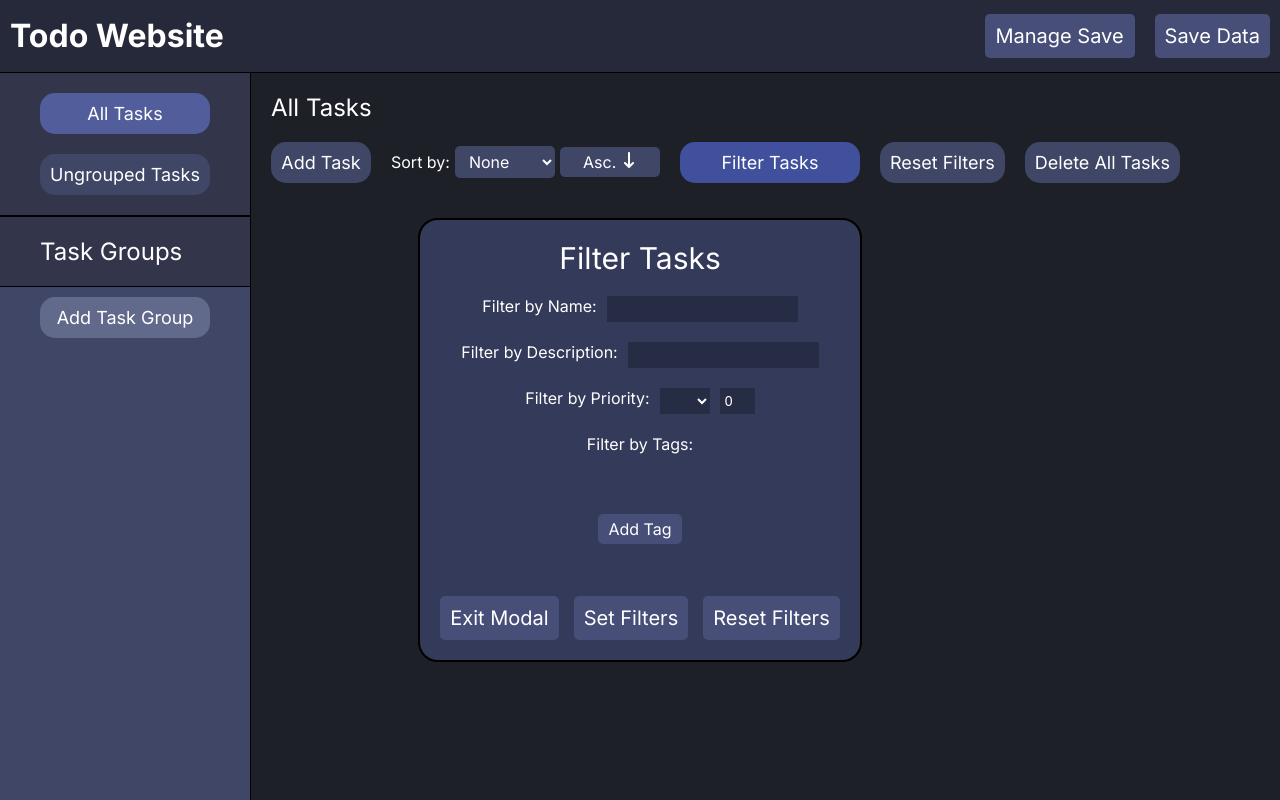
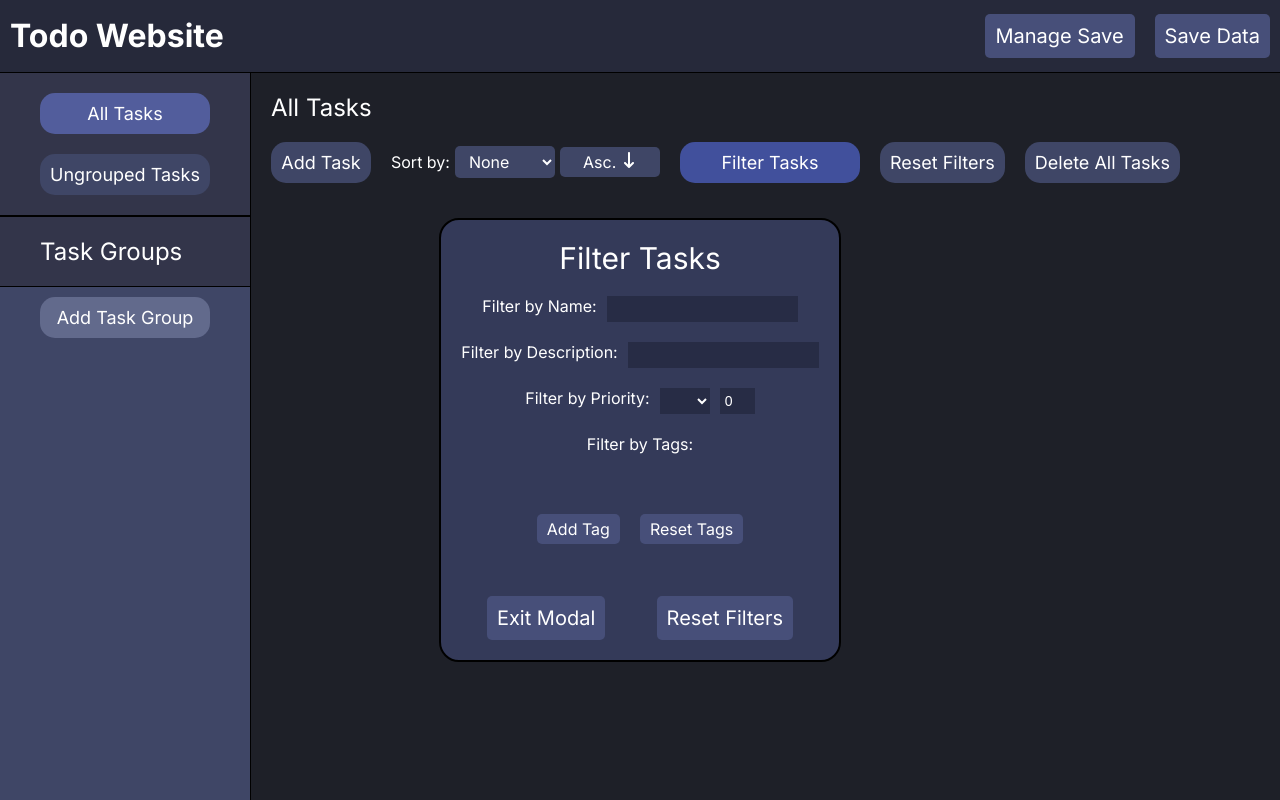
Before and after one commit to milesman34/TodoWebsite, a React (Vite) app: page / in a window 1280 px wide. Both pictures are taken after a click on the button "Filter Tasks". Built offline with nearby package versions, Linux system fonts and the light colour scheme.

Commit message:
Filter by tags

```diff
--- a/src/features/modals/filter-tasks/FilterTasksModal.tsx
+++ b/src/features/modals/filter-tasks/FilterTasksModal.tsx
@@ -5,6 +5,7 @@ import {
     addFilterTag,
     Modal,
     Operator,
+    resetFilters,
     selectFilterDescription,
     selectFilterName,
     selectFilterPriorityOperator,
@@ -14,10 +15,10 @@ import {
     setFilterDescription,
     setFilterName,
     setFilterPriorityOperator,
-    setFilterPriorityThreshold
+    setFilterPriorityThreshold,
+    setFilterTags
 } from "../../../redux/todoSlice";
 import { ExitModalButton } from "../components/ExitModalButton";
-import { ResetFiltersButton } from "./components/ResetFiltersButton";
 import { FilterTag } from "./components/FilterTag";
 
 // Map priority operators to text and vice versa
@@ -47,52 +48,16 @@ const textToOperator: Record<string, Operator> = {
 export const FilterTasksModal = () => {
     const dispatch = useDispatch();
 
-    const filterName = useSelector(selectFilterName);
-    const filterDescription = useSelector(selectFilterDescription);
-    const filterPriority = useSelector(selectFilterPriorityThreshold);
-    const filterPriorityOperator = useSelector(selectFilterPriorityOperator);
+    const name = useSelector(selectFilterName);
+    const description = useSelector(selectFilterDescription);
+    const priority = useSelector(selectFilterPriorityThreshold);
+    const priorityOperator = useSelector(selectFilterPriorityOperator);
     const filterTags = useSelector(selectFilterTags);
 
-    // Name to filter by
-    const [name, setName] = useState(filterName);
-
-    // Description to filter by
-    const [description, setDescription] = useState(filterDescription);
-
     // Priority to filter by
-    const [priority, setPriority] = useState(filterPriority.toString());
-
-    // Priority operator to use
-    const [priorityOperator, setPriorityOperator] = useState(
-        operatorToText[filterPriorityOperator]
-    );
+    const [priorityText, setPriorityText] = useState(priority.toString());
 
     useDetectKeydown("Escape", () => dispatch(setActiveModal(Modal.None)));
-
-    // Extra function to call when the ResetFiltersButton is clicked to clear out the textboxes and reset other UI elements
-    const resetUIElements = () => {
-        setName("");
-        setDescription("");
-        setPriority("0");
-        setPriorityOperator("");
-    };
-
-    // Button that sets the filters
-    const onSetFiltersClicked = () => {
-        dispatch(setFilterName(name));
-        dispatch(setFilterDescription(description));
-
-        const prioThreshold = parseFloat(priority);
-
-        if (isNaN(prioThreshold)) {
-            dispatch(setFilterPriorityThreshold(0));
-            setPriority("0");
-        } else {
-            dispatch(setFilterPriorityThreshold(prioThreshold));
-        }
-
-        dispatch(setFilterPriorityOperator(textToOperator[priorityOperator]));
-    };
 
     // Adds a tag to the filter
     const onAddTagClicked = () => {
@@ -117,7 +82,7 @@ export const FilterTasksModal = () => {
                         className="filter-modal-row-input"
                         data-testid="filter-modal-name"
                         value={name}
-                        onChange={(event) => setName(event.target.value)}
+                        onChange={(event) => dispatch(setFilterName(event.target.value))}
                     />
                 </div>
 
@@ -130,7 +95,9 @@ export const FilterTasksModal = () => {
                         className="filter-modal-row-input"
                         data-testid="filter-modal-description"
                         value={description}
-                        onChange={(event) => setDescription(event.target.value)}
+                        onChange={(event) =>
+                            dispatch(setFilterDescription(event.target.value))
+                        }
                     />
                 </div>
 
@@ -140,9 +107,13 @@ export const FilterTasksModal = () => {
                     <select
                         className="filter-modal-prio-operator-select"
                         data-testid="filter-modal-prio-operator-select"
-                        value={priorityOperator}
+                        value={operatorToText[priorityOperator]}
                         onChange={(event: React.ChangeEvent<HTMLSelectElement>) =>
-                            setPriorityOperator(event.target.value)
+                            dispatch(
+                                setFilterPriorityOperator(
+                                    textToOperator[event.target.value]
+                                )
+                            )
                         }
                     >
                         <option value=""></option>
@@ -157,19 +128,30 @@ export const FilterTasksModal = () => {
                     <input
                         className="filter-modal-row-prio-input"
                         data-testid="filter-modal-priority"
-                        value={priority}
-                        onChange={(event) => setPriority(event.target.value)}
+                        value={priorityText}
+                        onChange={(event) => {
+                            setPriorityText(event.target.value);
+
+                            const prioThreshold = parseFloat(event.target.value);
+
+                            if (isNaN(prioThreshold)) {
+                                dispatch(setFilterPriorityThreshold(0));
+                            } else {
+                                dispatch(setFilterPriorityThreshold(prioThreshold));
+                            }
+                        }}
                     />
                 </div>
 
                 <label className="filter-modal-row-label">Filter by Tags:</label>
 
-                <div className="task-tags-list filter-tags-list">
+                <div className="task-tags-list filter-tags-list" data-testid="filter-tags-list">
                     {filterTags.map((tag) => (
                         <FilterTag key={tag} tag={tag} />
                     ))}
                 </div>
 
+                <div className="flex-row">
                     <button
                         className="task-button"
                         data-testid="add-filter-tag-button"
@@ -177,20 +159,30 @@ export const FilterTasksModal = () => {
                     >
                         Add Tag
                     </button>
+
+                    <button
+                        className="task-button"
+                        data-testid="reset-filter-tags-button"
+                        onClick={() => dispatch(setFilterTags([]))}
+                    >
+                        Reset Tags
+                    </button>
+                </div>
             </div>
 
-            <div className="modal-end-row">
+            <div className="filter-modal-end-row">
                 <ExitModalButton />
 
                 <button
-                    className="header-button"
-                    data-testid="set-filters-button"
-                    onClick={onSetFiltersClicked}
+                    className="header-button exit-modal-button"
+                    data-testid="reset-filters-button"
+                    onClick={() => {
+                        dispatch(resetFilters());
+                        setPriorityText("0");
+                    }}
                 >
-                    Set Filters
+                    Reset Filters
                 </button>
-
-                <ResetFiltersButton extraFn={resetUIElements} className="header-button" />
             </div>
         </div>
     );
--- a/src/features/modals/filter-tasks/components/ResetFiltersButton.tsx
+++ b/src/features/modals/filter-tasks/components/ResetFiltersButton.tsx
@@ -5,19 +5,12 @@ import classNames from "classnames";
 /**
  * This button resets the current filters for tasks
  */
-export const ResetFiltersButton = ({
-    className,
-    extraFn = () => {}
-}: {
-    className: string;
-    extraFn?: () => void; // Extra on-click function to pass
-}) => {
+export const ResetFiltersButton = ({ className }: { className: string }) => {
     const dispatch = useDispatch();
 
     // Runs when the reset filters button is clicked
     const onResetFiltersClicked = () => {
         dispatch(resetFilters());
-        extraFn();
     };
 
     return (
--- a/src/features/modals/modals.css
+++ b/src/features/modals/modals.css
@@ -178,5 +178,14 @@
 }
 
 .filter-tags-list {
+    min-width: 20vw;
+    max-width: 20vw;
+}
+
+.filter-modal-end-row {
+    display: flex;
+    flex-direction: row;
+    justify-content: space-around;
+    align-items: flex-end;
     width: 100%;
 }
--- a/src/features/tasks/container/TasksContainer.tsx
+++ b/src/features/tasks/container/TasksContainer.tsx
@@ -10,6 +10,7 @@ import {
     selectFilterPriorityOperator,
     selectFilterPriorityThreshold,
     selectFiltersAreDefault,
+    selectFilterTags,
     selectOpenTaskIDs,
     selectTaskIDs,
     selectTaskListType,
@@ -21,6 +22,7 @@ import {
     saveFilterName,
     saveFilterPriorityOperator,
     saveFilterPriorityThreshold,
+    saveFilterTags,
     saveOpenTaskIDs,
     saveTaskIDs
 } from "../../../utils/storageTools";
@@ -49,6 +51,7 @@ export const TasksContainer = () => {
     const filterDescription = useSelector(selectFilterDescription);
     const filterPriorityThreshold = useSelector(selectFilterPriorityThreshold);
     const filterPriorityOperator = useSelector(selectFilterPriorityOperator);
+    const filterTags = useSelector(selectFilterTags);
 
     // Are we in a task group?
     const inTaskGroup = activeTaskGroup !== undefined;
@@ -99,6 +102,10 @@ export const TasksContainer = () => {
     useEffect(() => {
         saveFilterPriorityOperator(filterPriorityOperator);
     }, [filterPriorityOperator]);
+
+    useEffect(() => {
+        saveFilterTags(filterTags);
+    }, [filterTags]);
 
     return (
         <div id="tasks-container">
```
Also changed, not shown: 2 other files (tests, documents, lock files or other folders). Lines whose indentation alone changed are shown as unchanged.
